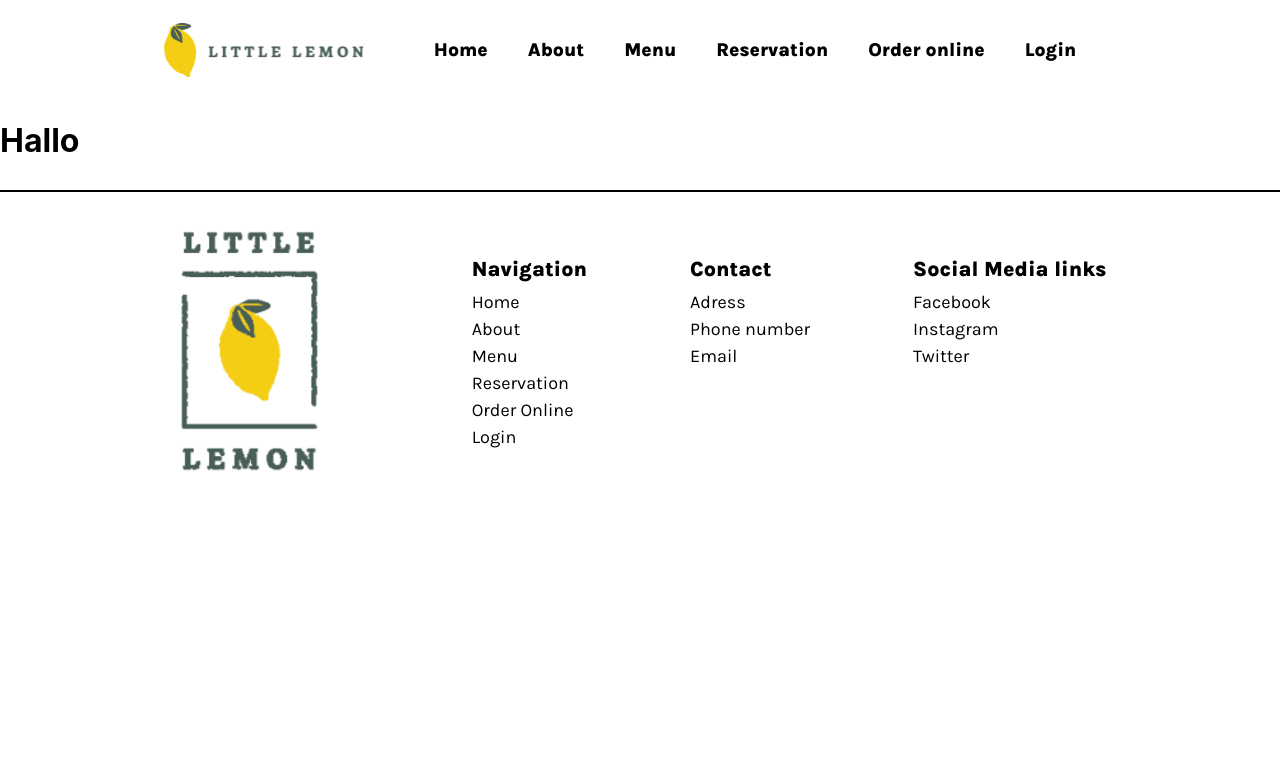
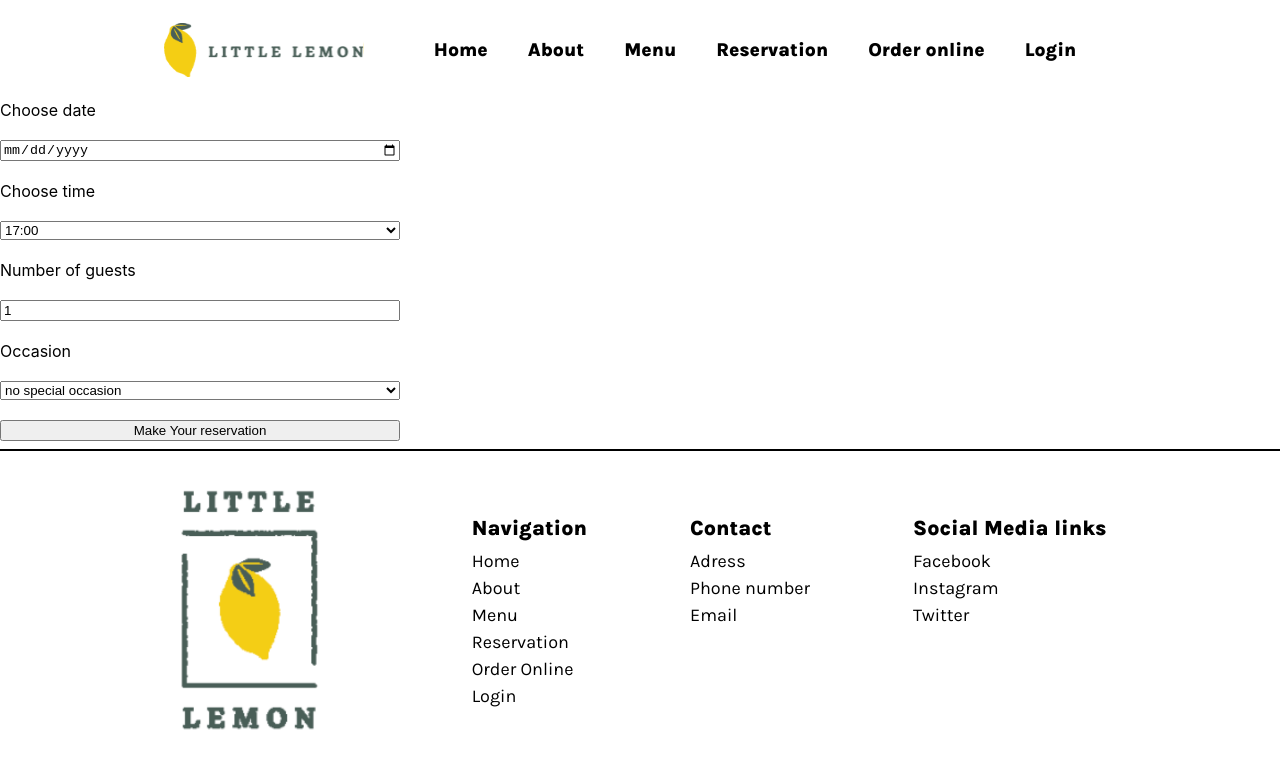
Before and after one commit to JohannHerberger/Little-Lemon-reservation, a React (Create React App) app: page /Reservation in a window 1280 px wide. Shown: the top 768 px of the page. Built offline with nearby package versions, Linux system fonts and the light colour scheme; a web font is replaced by a local one.

Commit message:
form works now and is set to local storage

```diff
--- a/src/Components/Reservation.js
+++ b/src/Components/Reservation.js
@@ -1,7 +1,32 @@
+import {ReservationForm} from "./ReservationForm"
+import { useState } from "react"
+import "../styles/reservation.css"
+
 export function Reservation (){
- return(
-    <h1>
-        Hallo
-    </h1>
- )
+    const [date, setDate] = useState(localStorage.getItem("date")||"")
+    const [time,setTime] = useState(localStorage.getItem("time")||"17:00")
+    const [occasion, setOccasion] = useState(localStorage.getItem("occasion")||"Birthday")
+    const [guests, setGuests] = useState(localStorage.getItem("guests")||1)
+
+    function handleDate (val){
+        return setDate(val)
+    }
+
+    function handleTime (val){
+        return setTime(val)
+    }
+
+    function handleGuests (val){
+        return setGuests(val)
+    }
+
+    function handleOccasion (val){
+        return setOccasion(val)
+    }
+
+    return(
+        <>
+            <ReservationForm date={date} handleDate={handleDate} time= {time} handleTime={handleTime} guests={guests} handleGuests={handleGuests} occasion={occasion} handleOccasion={handleOccasion}/>
+        </>
+    )
 }
--- /dev/null
+++ b/src/Components/ReservationForm.js
@@ -0,0 +1,49 @@
+import { useEffect } from "react"
+import "../styles/reservation.css"
+
+
+export function ReservationForm ({date, handleDate, time, handleTime, guests, handleGuests, occasion, handleOccasion}){
+
+    useEffect(()=>{
+        //local storage
+        localStorage.setItem("date",date)
+        localStorage.setItem("time",time)
+        localStorage.setItem("occasion",occasion)
+        localStorage.setItem("guests",guests)
+    },[date,time,occasion,guests])
+
+    const handleSubmit = (e)=>{
+        e.preventDefault()
+        console.log({
+            date,
+            time,
+            occasion,
+            guests
+        })
+    }
+
+    return (
+        <form onSubmit={handleSubmit} className="reservation-form">
+            <label htmlFor="res-date">Choose date</label>
+            <input onChange={(event)=> handleDate(event.target.value)}  value={date} type="date" id="res-date" />
+            <label htmlFor="res-time">Choose time</label>
+            <select value={time} onChange={(event=>handleTime(event.target.value))} id="res-time ">
+                <option value="17:00">17:00</option>
+                <option value="18:00">18:00</option>
+                <option value="19:00">19:00</option>
+                <option value="20:00">20:00</option>
+                <option value="21:00">21:00</option>
+                <option value="22:00">22:00</option>
+            </select>
+            <label htmlFor="guests">Number of guests</label>
+            <input value={guests} onChange={(event)=> handleGuests(event.target.value)} type="number" placeholder="1" min="1" max="10" id="guests" />
+            <label htmlFor="occasion">Occasion</label>
+            <select value={occasion} onChange={(event)=> handleOccasion(event.target.value)} id="occasion">
+                <option value="no special occasion">no special occasion</option>
+                <option value="birthday">Birthday</option>
+                <option value="anniversery">Anniversary</option>
+            </select>
+            <input type="submit" value="Make Your reservation" />
+        </form>
+    )
+}
--- a/src/Components/main.js
+++ b/src/Components/main.js
@@ -9,7 +9,7 @@ export function Main (){
         <main className="main">
             <div className="main-head-container">
                 <h1 className="main-heading">
-                    This week specials!
+                    This month specials!
                 </h1>
                 <button className="main-button">
                     Online Menu
--- a/src/styles/main.css
+++ b/src/styles/main.css
@@ -14,7 +14,7 @@
 .main-heading{
     font-size: 64px;
     font-family: "Markazi Text";
-    margin-right: 280px;
+    margin-right: 255px;
 }
 
 .main-button{
@@ -101,7 +101,7 @@
     background-color: rgb(232, 232, 232);
     border-top-right-radius: 20px;
     border-top-left-radius: 20px;
-}
+    box-shadow: 2px 2px 2px rgb(199, 199, 199);}
 
 .dish-container1{
     margin: 0px 50px;
--- /dev/null
+++ b/src/styles/reservation.css
@@ -0,0 +1,5 @@
+.reservation-form{
+    display: grid;
+    gap: 20px;
+    max-width: 400px;
+}
```
Also changed, not shown: src/styles/header.css (line endings or trailing spaces).
